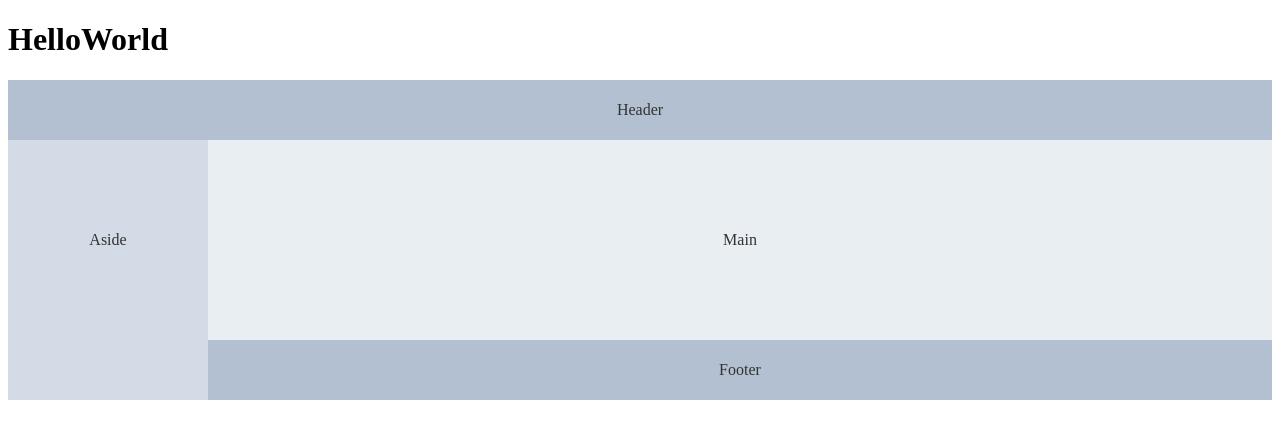
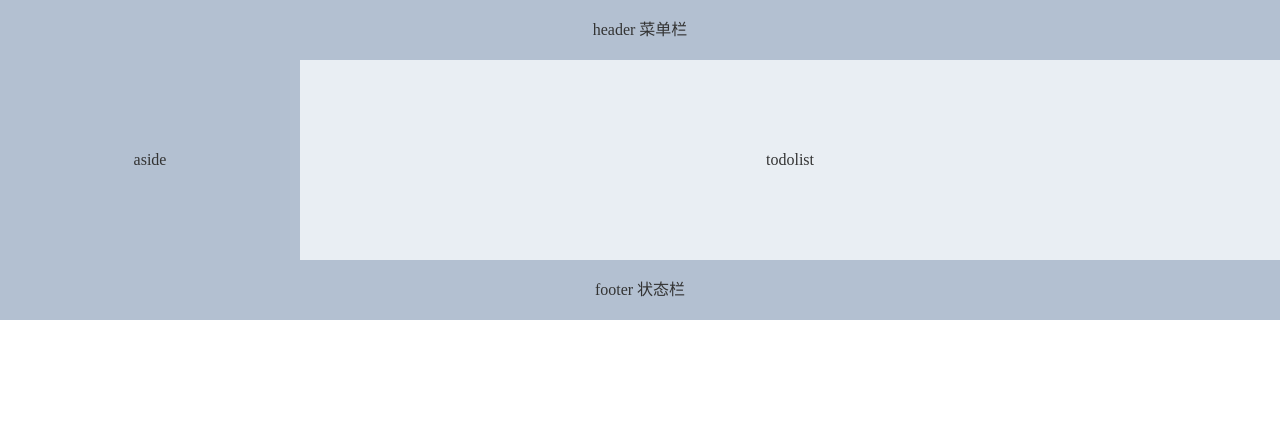
Before and after one commit to uEndMe/0723--todolist, a Vue app: page / in a window 1280 px wide. Shown: the top 438 px of the page. Built offline with nearby package versions, Linux system fonts and the light colour scheme.

Commit message:
add reset.css and mixins.styl

```diff
--- /dev/null
+++ b/public/css/reset.css
@@ -0,0 +1,98 @@
+/**
+ * Eric Meyer's Reset CSS v2.0 (http://meyerweb.com/eric/tools/css/reset/)
+ * http://cssreset.com
+ */
+ html, body, div, span, applet, object, iframe,
+ h1, h2, h3, h4, h5, h6, p, blockquote, pre,
+ a, abbr, acronym, address, big, cite, code,
+ del, dfn, em, img, ins, kbd, q, s, samp,
+ small, strike, strong, sub, sup, tt, var,
+ b, u, i, center,
+ dl, dt, dd, ol, ul, li,
+ fieldset, form, label, legend,
+ table, caption, tbody, tfoot, thead, tr, th, td,
+ article, aside, canvas, details, embed,
+ figure, figcaption, footer, header,
+ menu, nav, output, ruby, section, summary,
+ time, mark, audio, video, input {
+   margin: 0;
+   padding: 0;
+   border: 0;
+   font-size: 100%;
+   font-weight: normal;
+   vertical-align: baseline;
+ }
+
+ /* HTML5 display-role reset for older browsers */
+ article, aside, details, figcaption, figure,
+ footer, header, menu, nav, section {
+   display: block;
+ }
+
+ body {
+   line-height: 1;
+ }
+
+ blockquote, q {
+   quotes: none;
+ }
+
+ blockquote:before, blockquote:after,
+ q:before, q:after {
+   content: none;
+ }
+
+ table {
+   border-collapse: collapse;
+   border-spacing: 0;
+ }
+
+ /* custom */
+ a {
+   color: #7e8c8d;
+   text-decoration: none;
+   -webkit-backface-visibility: hidden;
+ }
+
+ li {
+   list-style: none;
+ }
+
+ ::-webkit-scrollbar {
+   width: 5px;
+   height: 5px;
+ }
+
+ ::-webkit-scrollbar-track-piece {
+   background-color: rgba(0, 0, 0, 0.2);
+   -webkit-border-radius: 6px;
+ }
+
+ ::-webkit-scrollbar-thumb:vertical {
+   height: 5px;
+   background-color: rgba(125, 125, 125, 0.7);
+   -webkit-border-radius: 6px;
+ }
+
+ ::-webkit-scrollbar-thumb:horizontal {
+   width: 5px;
+   background-color: rgba(125, 125, 125, 0.7);
+   -webkit-border-radius: 6px;
+ }
+
+ html, body {
+   width: 100%;
+   height: 100%;
+ }
+
+ body {
+   -webkit-text-size-adjust: none;
+   -webkit-tap-highlight-color: rgba(0, 0, 0, 0);
+ }
+
+ /*显示省略号*/
+ .ellipsis{
+   overflow: hidden;
+   text-overflow: ellipsis;
+   white-space: nowrap;
+ }
--- a/public/index.html
+++ b/public/index.html
@@ -5,6 +5,7 @@
     <meta http-equiv="X-UA-Compatible" content="IE=edge">
     <meta name="viewport" content="width=device-width,initial-scale=1.0">
     <link rel="icon" href="<%= BASE_URL %>favicon.ico">
+    <link rel="stylesheet" href="./css/reset.css">
     <title><%= htmlWebpackPlugin.options.title %></title>
   </head>
   <body>
--- a/src/App.vue
+++ b/src/App.vue
@@ -1,20 +1,46 @@
 <template>
   <div id="app">
-    <HelloWorld msg="HelloWorld"/>
+    <el-container>
+      <el-header>header 菜单栏</el-header>
+      <el-container>
+        <el-aside>aside</el-aside>
+        <el-main>
+          <VTodolist></VTodolist>
+        </el-main>
+      </el-container>
+      <el-footer>footer 状态栏</el-footer>
+    </el-container>
   </div>
 </template>
 
 <script>
-import HelloWorld from './components/HelloWorld.vue'
+import VTodolist from './components/VTodolist.vue'
 
 export default {
   name: 'App',
   components: {
-    HelloWorld
+    VTodolist
   }
 }
 </script>
 
-<style>
-
+<style scoped>
+.el-header, .el-footer {
+  background-color: #b3c0d1;
+  color:#333;
+  text-align: center;
+  line-height:60px;
+}
+.el-aside{
+  background-color: #b3c0d1;
+  color:#333;
+  text-align: center;
+  line-height: 200px;
+}
+.el-main{
+  background-color:#e9eef3;
+  color:#333;
+  text-align:center;
+  line-height: 160px;
+}
 </style>
--- a/src/components/HelloWorld.vue
+++ /dev/null
@@ -1,61 +0,0 @@
-<template>
-  <div class="hello">
-    <h1>{{ msg }}</h1>
-    <el-container>
-  <el-header>Header</el-header>
-  <el-container>
-    <el-aside width="200px">Aside</el-aside>
-    <el-container>
-      <el-main>Main</el-main>
-      <el-footer>Footer</el-footer>
-    </el-container>
-  </el-container>
-</el-container>
-  </div>
-</template>
-
-<script>
-export default {
-  name: 'HelloWorld',
-  props: {
-    msg: String
-  }
-}
-</script>
-
-<!-- Add "scoped" attribute to limit CSS to this component only -->
-<style scoped>
-  .el-header, .el-footer {
-    background-color: #B3C0D1;
-    color: #333;
-    text-align: center;
-    line-height: 60px;
-  }
-
-  .el-aside {
-    background-color: #D3DCE6;
-    color: #333;
-    text-align: center;
-    line-height: 200px;
-  }
-
-  .el-main {
-    background-color: #E9EEF3;
-    color: #333;
-    text-align: center;
-    line-height: 160px;
-  }
-
-  body > .el-container {
-    margin-bottom: 40px;
-  }
-
-  .el-container:nth-child(5) .el-aside,
-  .el-container:nth-child(6) .el-aside {
-    line-height: 260px;
-  }
-
-  .el-container:nth-child(7) .el-aside {
-    line-height: 320px;
-  }
-</style>
--- /dev/null
+++ b/src/components/VTodolist.vue
@@ -0,0 +1,17 @@
+<template>
+  <div>
+    todolist
+  </div>
+</template>
+
+<script>
+export default {
+  name: 'VTodolist',
+
+}
+</script>
+
+<!-- Add "scoped" attribute to limit CSS to this component only -->
+<style scoped>
+
+</style>
```
Also changed, not shown: src/common/stylus/mixins.styl (added, +54 -0 lines).
